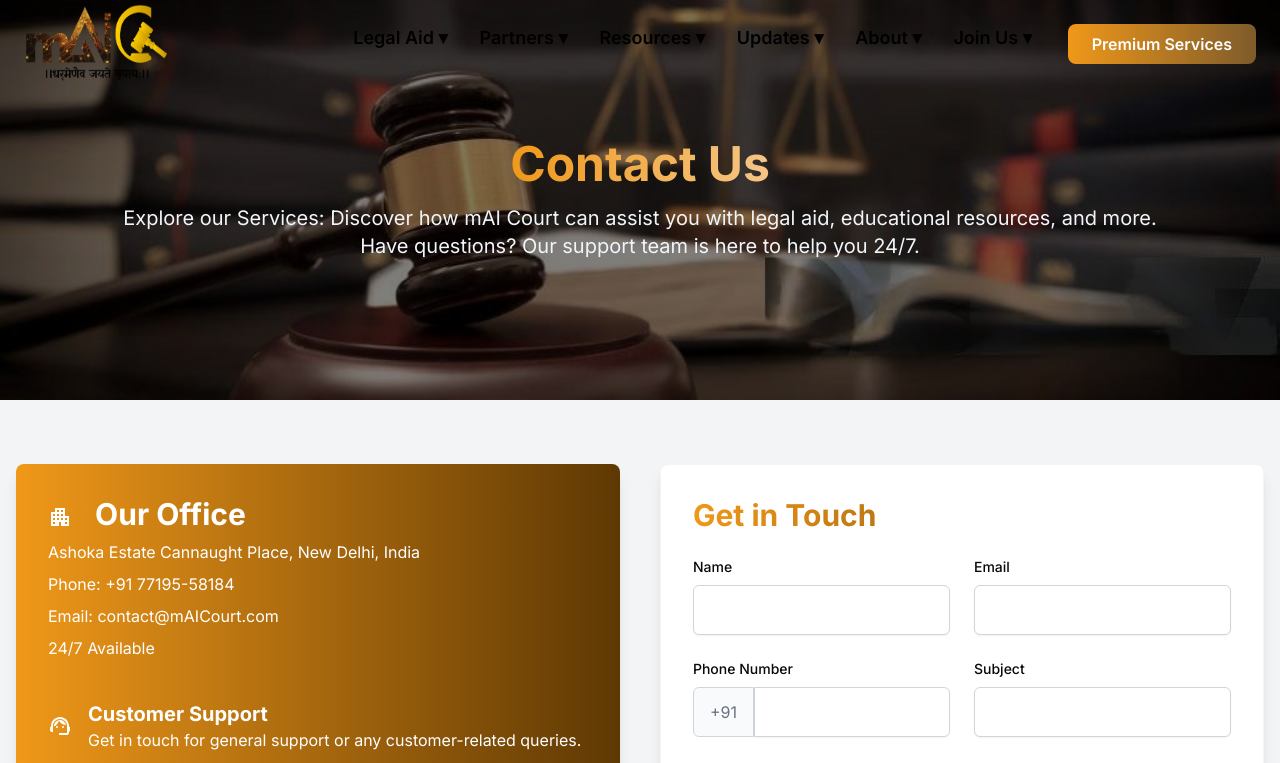
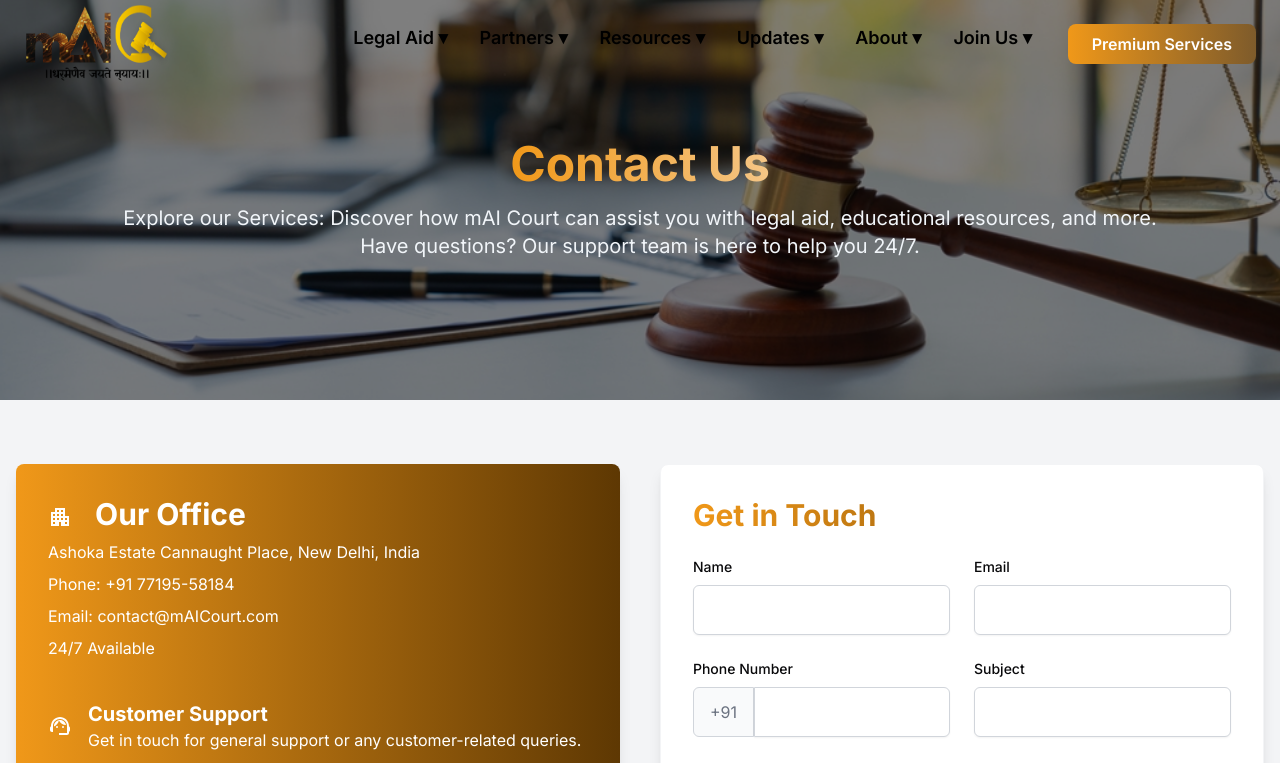
Before and after one commit to idcindia/mAI-Court, a Next.js app: page /contact in a window 1280 px wide. Shown: the top 763 px of the page. Built offline with nearby package versions, Linux system fonts and the light colour scheme.

Commit message:
contact photo change

```diff
--- a/src/app/contact/page.js
+++ b/src/app/contact/page.js
@@ -14,7 +14,7 @@
   return (
     <div>
       {/* Hero Section */}
-      <section className="relative h-[400px] bg-cover bg-center" style={{ backgroundImage: 'url(/Assests/law3.jpeg)' }}>
+      <section className="relative h-[400px] bg-cover bg-center" style={{ backgroundImage: 'url(/Assests/law3.jpg)' }}>
         <div className="absolute inset-0 bg-black opacity-50"></div>
         <div className="relative z-10 flex flex-col items-center justify-center h-full text-center text-white">
           <h1 className="text-5xl font-bold bg-gradient-to-r from-[#F09819] to-[#f5c686] bg-clip-text text-transparent">Contact Us</h1>
```
Also changed, not shown: public/Assests/law3.jpg (added).
